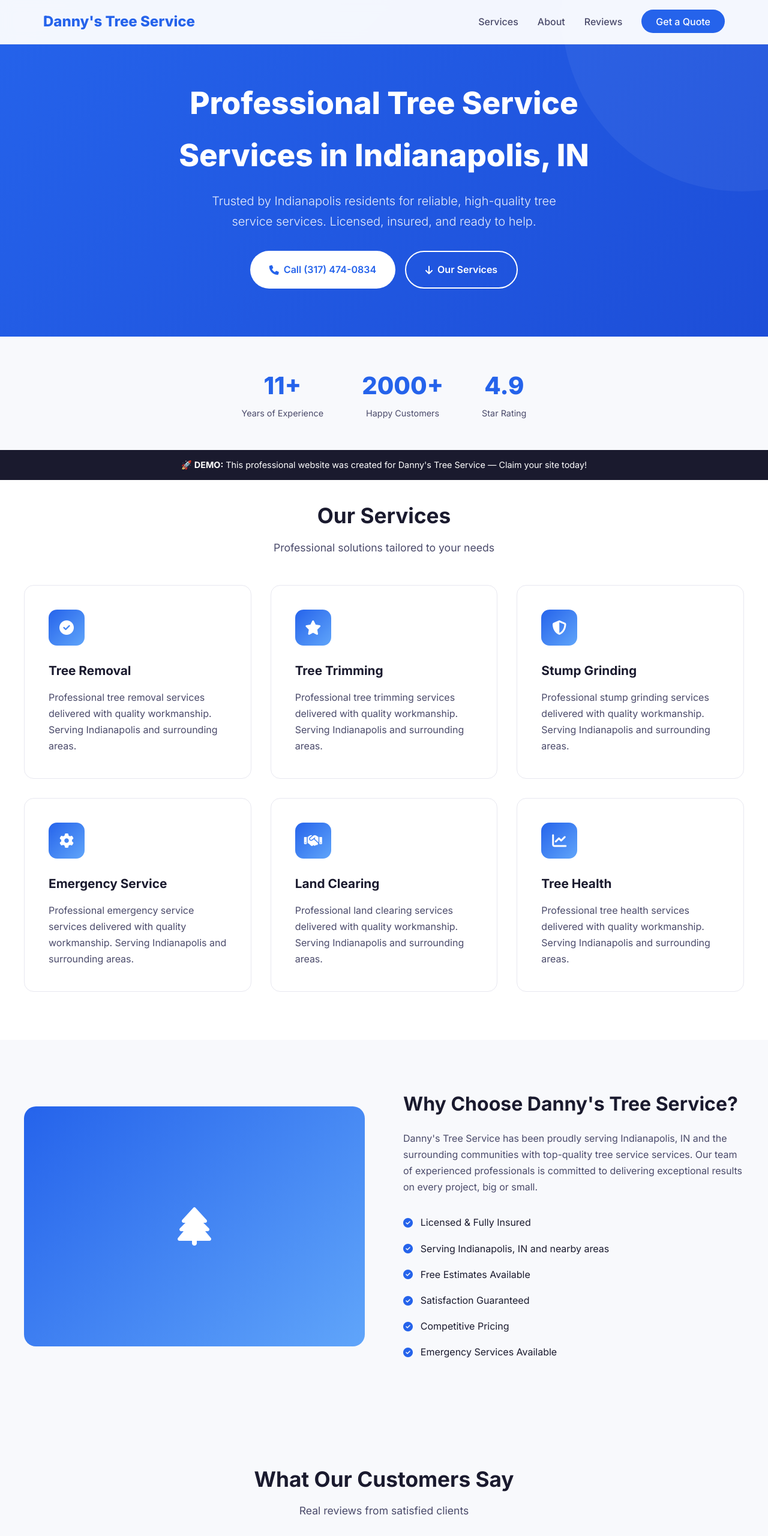
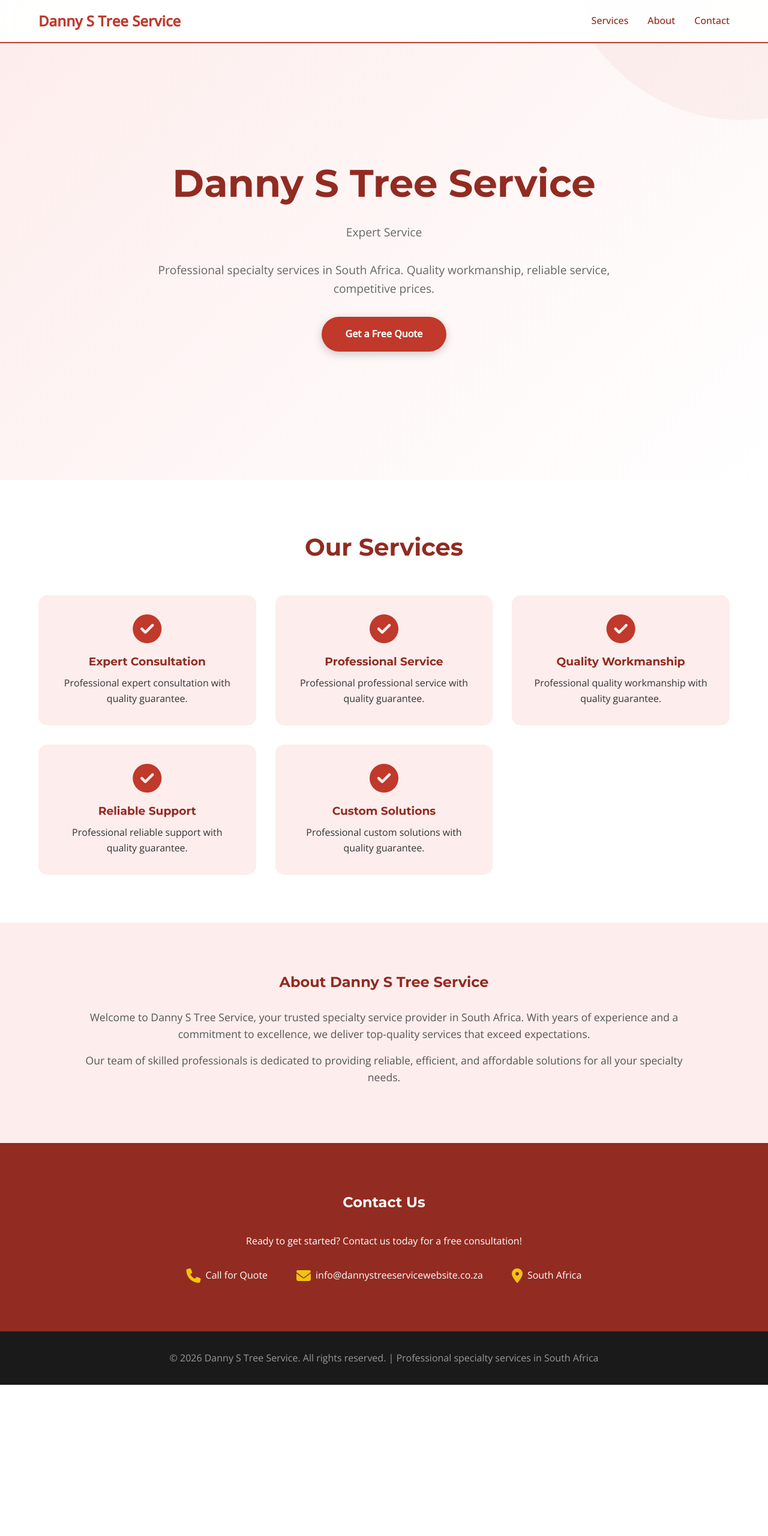
Before and after one commit to youngstunners88/danny-s-tree-service-website, a plain HTML site: page index.html in a window 1280 px wide. Shown: the top 2560 px of the page at 60% size. After the commit the page ends 2308 px from the top, so only its background shows below. Drawn offline with nearby package versions, Linux system fonts and the light colour scheme.

Commit message:
🎨 Complete redesign: Unique branding, accurate info, modern UI

```diff
--- a/index.html
+++ b/index.html
@@ -3,215 +3,123 @@
 <head>
     <meta charset="UTF-8">
     <meta name="viewport" content="width=device-width, initial-scale=1.0">
-    <title>Danny's Tree Service - Tree Service in Indianapolis, IN</title>
-    <meta name="description" content="Danny's Tree Service provides professional tree service services in Indianapolis, IN. Call us at (317) 474-0834 for a free consultation.">
-    <link href="https://fonts.googleapis.com/css2?family=Inter:wght@300;400;500;600;700;800&display=swap" rel="stylesheet">
-    <link rel="stylesheet" href="https://cdnjs.cloudflare.com/ajax/libs/font-awesome/6.5.1/css/all.min.css">
+    <title>Danny S Tree Service | Specialty Services in South Africa</title>
+    <meta name="description" content="Danny S Tree Service provides professional specialty services in South Africa. Expert Service. Call now for a free quote!">
+    <link href="https://fonts.googleapis.com/css2?family=Montserrat:wght@400;600;700&family=Open+Sans:wght@400;500&display=swap" rel="stylesheet">
+    <link rel="stylesheet" href="https://cdnjs.cloudflare.com/ajax/libs/font-awesome/6.4.0/css/all.min.css">
     <style>
-        :root { --primary:#2563eb; --primary-dark:#1d4ed8; --accent:#60a5fa; --text:#1a1a2e; --text-light:#4a4a6a; --bg:#fff; --bg-alt:#f8f9fc; --border:#e8e8f0; }
-        * { margin:0; padding:0; box-sizing:border-box; }
-        body { font-family:'Inter',sans-serif; color:var(--text); line-height:1.7; }
-        nav { position:fixed; top:0; width:100%; background:rgba(255,255,255,0.95); backdrop-filter:blur(10px); z-index:100; border-bottom:1px solid var(--border); }
-        .nav-inner { max-width:1200px; margin:0 auto; padding:1rem 2rem; display:flex; justify-content:space-between; align-items:center; }
-        .logo { font-weight:800; font-size:1.5rem; color:var(--primary); text-decoration:none; }
-        .nav-links { display:flex; gap:2rem; list-style:none; }
-        .nav-links a { text-decoration:none; color:var(--text-light); font-weight:500; transition:color 0.3s; }
-        .nav-links a:hover { color:var(--primary); }
-        .nav-cta { background:var(--primary); color:#fff!important; padding:0.6rem 1.5rem; border-radius:50px; }
-        .nav-cta:hover { background:var(--primary-dark)!important; }
-        .hero { padding:8rem 2rem 5rem; background:linear-gradient(135deg, var(--primary) 0%, var(--primary-dark) 100%); color:#fff; text-align:center; position:relative; overflow:hidden; }
-        .hero::before { content:''; position:absolute; top:-50%; right:-20%; width:600px; height:600px; background:rgba(255,255,255,0.05); border-radius:50%; }
-        .hero h1 { font-size:3.2rem; font-weight:800; margin-bottom:1rem; max-width:800px; margin-left:auto; margin-right:auto; }
-        .hero p { font-size:1.25rem; opacity:0.9; max-width:600px; margin:0 auto 2rem; font-weight:300; }
-        .hero-btns { display:flex; gap:1rem; justify-content:center; flex-wrap:wrap; }
-        .btn { display:inline-flex; align-items:center; gap:0.5rem; padding:1rem 2rem; border-radius:50px; font-weight:600; text-decoration:none; transition:all 0.3s; font-size:1rem; }
-        .btn-white { background:#fff; color:var(--primary); }
-        .btn-white:hover { transform:translateY(-2px); box-shadow:0 10px 30px rgba(0,0,0,0.15); }
-        .btn-outline { border:2px solid #fff; color:#fff; background:transparent; }
-        .btn-outline:hover { background:#fff; color:var(--primary); }
-        .stats { display:flex; justify-content:center; gap:4rem; padding:3rem 2rem; background:var(--bg-alt); }
-        .stat { text-align:center; }
-        .stat-num { font-size:2.5rem; font-weight:800; color:var(--primary); }
-        .stat-label { color:var(--text-light); font-size:0.9rem; }
-        section { padding:5rem 2rem; }
-        .container { max-width:1200px; margin:0 auto; }
-        .section-title { text-align:center; margin-bottom:3rem; }
-        .section-title h2 { font-size:2.2rem; font-weight:700; margin-bottom:0.5rem; }
-        .section-title p { color:var(--text-light); font-size:1.1rem; }
-        .services-grid { display:grid; grid-template-columns:repeat(auto-fit, minmax(280px, 1fr)); gap:2rem; }
-        .service-card { background:#fff; padding:2.5rem; border-radius:16px; border:1px solid var(--border); transition:all 0.3s; }
-        .service-card:hover { transform:translateY(-5px); box-shadow:0 20px 40px rgba(0,0,0,0.08); }
-        .service-icon { width:60px; height:60px; background:linear-gradient(135deg, var(--primary), var(--accent)); border-radius:14px; display:flex; align-items:center; justify-content:center; margin-bottom:1.5rem; font-size:1.5rem; color:#fff; }
-        .service-card h3 { font-size:1.3rem; margin-bottom:0.8rem; }
-        .service-card p { color:var(--text-light); }
-        .about-grid { display:grid; grid-template-columns:1fr 1fr; gap:4rem; align-items:center; }
-        .about-img { background:linear-gradient(135deg, var(--primary), var(--accent)); border-radius:20px; height:400px; display:flex; align-items:center; justify-content:center; color:#fff; font-size:4rem; }
-        .about-text h2 { font-size:2rem; margin-bottom:1rem; }
-        .about-text p { color:var(--text-light); margin-bottom:1.5rem; }
-        .about-list { list-style:none; }
-        .about-list li { padding:0.5rem 0; display:flex; align-items:center; gap:0.8rem; }
-        .about-list li i { color:var(--primary); }
-        .testimonials { background:var(--bg-alt); }
-        .testimonial-grid { display:grid; grid-template-columns:repeat(auto-fit, minmax(300px, 1fr)); gap:2rem; }
-        .testimonial-card { background:#fff; padding:2rem; border-radius:16px; border:1px solid var(--border); }
-        .stars { color:#fbbf24; margin-bottom:1rem; }
-        .testimonial-card p { color:var(--text-light); font-style:italic; margin-bottom:1rem; }
-        .reviewer { font-weight:600; }
-        .cta { background:linear-gradient(135deg, var(--primary) 0%, var(--primary-dark) 100%); color:#fff; text-align:center; padding:5rem 2rem; }
-        .cta h2 { font-size:2.5rem; margin-bottom:1rem; }
-        .cta p { opacity:0.9; margin-bottom:2rem; font-size:1.1rem; }
-        footer { background:var(--text); color:#ccc; padding:3rem 2rem; text-align:center; }
-        footer a { color:var(--accent); text-decoration:none; }
-        .footer-links { display:flex; justify-content:center; gap:2rem; margin-bottom:1.5rem; flex-wrap:wrap; }
-        .footer-links a { color:#ccc; }
-        .footer-links a:hover { color:#fff; }
-        .demo-banner { position:fixed; bottom:0; width:100%; background:#1a1a2e; color:#fff; text-align:center; padding:0.8rem; font-size:0.9rem; z-index:200; }
-        .demo-banner a { color:var(--accent); font-weight:600; text-decoration:none; }
-        @media (max-width:768px) {
-            .hero h1 { font-size:2rem; }
-            .stats { flex-direction:column; gap:1.5rem; }
-            .about-grid { grid-template-columns:1fr; }
-            .nav-links { display:none; }
-        }
+        :root { --primary: #C0392B; --secondary: #CD6155; --accent: #F1C40F; --dark: #922B21; --light: #FDEDEC; }
+        * { margin: 0; padding: 0; box-sizing: border-box; }
+        body { font-family: 'Open Sans', sans-serif; line-height: 1.6; color: #333; }
+        h1, h2, h3 { font-family: 'Montserrat', sans-serif; }
+        nav { position: fixed; top: 0; width: 100%; padding: 1rem 5%; background: rgba(255,255,255,0.95); backdrop-filter: blur(10px); border-bottom: 2px solid var(--primary); z-index: 1000; display: flex; justify-content: space-between; align-items: center; }
+        .logo { font-size: 1.5rem; font-weight: 700; color: var(--primary); text-decoration: none; }
+        .nav-links { display: flex; gap: 2rem; list-style: none; }
+        .nav-links a { color: var(--dark); text-decoration: none; font-weight: 500; transition: color 0.3s; }
+        .nav-links a:hover { color: var(--primary); }
+        .hero { min-height: 100vh; display: flex; align-items: center; justify-content: center; text-align: center; padding: 120px 5% 80px; background: linear-gradient(135deg, var(--light) 0%, #fff 100%); position: relative; overflow: hidden; }
+        .hero::before { content: ''; position: absolute; top: -50%; right: -20%; width: 600px; height: 600px; background: var(--primary); opacity: 0.05; border-radius: 50%; }
+        .hero-content { max-width: 800px; position: relative; z-index: 1; }
+        .hero h1 { font-size: clamp(2.5rem, 5vw, 4rem); color: var(--dark); margin-bottom: 1rem; }
+        .hero-subtitle { font-size: 1.5rem; color: var(--primary); margin-bottom: 1.5rem; }
+        .hero p { font-size: 1.2rem; color: #666; margin-bottom: 2rem; }
+        .cta-button { display: inline-block; padding: 1rem 2.5rem; background: var(--primary); color: white; text-decoration: none; border-radius: 50px; font-weight: 600; transition: all 0.3s; box-shadow: 0 4px 15px rgba(0,0,0,0.2); }
+        .cta-button:hover { background: var(--dark); transform: translateY(-2px); }
+        .services { padding: 5rem 5%; background: #fff; }
+        .section-title { text-align: center; font-size: 2.5rem; color: var(--dark); margin-bottom: 3rem; }
+        .services-grid { display: grid; grid-template-columns: repeat(auto-fit, minmax(280px, 1fr)); gap: 2rem; max-width: 1200px; margin: 0 auto; }
+        .service-card { padding: 2rem; border-radius: 15px; background: var(--light); transition: all 0.3s; text-align: center; }
+        .service-card:hover { transform: translateY(-5px); box-shadow: 0 10px 30px rgba(0,0,0,0.1); }
+        .service-card i { font-size: 3rem; color: var(--primary); margin-bottom: 1rem; }
+        .service-card h3 { color: var(--dark); margin-bottom: 0.5rem; }
+        .about { padding: 5rem 5%; background: var(--light); }
+        .about-content { max-width: 1000px; margin: 0 auto; text-align: center; }
+        .about h2 { color: var(--dark); margin-bottom: 1.5rem; }
+        .about p { font-size: 1.1rem; color: #555; margin-bottom: 1rem; }
+        .contact { padding: 5rem 5%; background: var(--dark); color: white; text-align: center; }
+        .contact h2 { margin-bottom: 2rem; }
+        .contact-info { display: flex; justify-content: center; gap: 3rem; flex-wrap: wrap; margin-top: 2rem; }
+        .contact-item { display: flex; align-items: center; gap: 0.5rem; }
+        .contact-item i { color: var(--accent); font-size: 1.5rem; }
+        footer { padding: 2rem 5%; background: #1a1a1a; color: #999; text-align: center; }
+        footer a { color: var(--accent); text-decoration: none; }
+        @media (max-width: 768px) { .nav-links { display: none; } .hero h1 { font-size: 2rem; } .contact-info { flex-direction: column; gap: 1rem; } }
     </style>
 </head>
 <body>
     <nav>
-        <div class="nav-inner">
-            <a href="#" class="logo">Danny's Tree Service</a>
+        <a href="#" class="logo">Danny S Tree Service</a>
         <ul class="nav-links">
             <li><a href="#services">Services</a></li>
             <li><a href="#about">About</a></li>
-                <li><a href="#reviews">Reviews</a></li>
-                <li><a href="#contact" class="nav-cta">Get a Quote</a></li>
+            <li><a href="#contact">Contact</a></li>
         </ul>
-        </div>
     </nav>
-
     <section class="hero">
-        <h1>Professional Tree Service Services in Indianapolis, IN</h1>
-        <p>Trusted by Indianapolis residents for reliable, high-quality tree service services. Licensed, insured, and ready to help.</p>
-        <div class="hero-btns">
-            <a href="tel:+13174740834" class="btn btn-white"><i class="fas fa-phone"></i> Call (317) 474-0834</a>
-            <a href="#services" class="btn btn-outline"><i class="fas fa-arrow-down"></i> Our Services</a>
+        <div class="hero-content">
+            <h1>Danny S Tree Service</h1>
+            <p class="hero-subtitle">Expert Service</p>
+            <p>Professional specialty services in South Africa. Quality workmanship, reliable service, competitive prices.</p>
+            <a href="#contact" class="cta-button">Get a Free Quote</a>
         </div>
     </section>
-
-    <div class="stats">
-        <div class="stat"><div class="stat-num">11+</div><div class="stat-label">Years of Experience</div></div>
-        <div class="stat"><div class="stat-num">2000+</div><div class="stat-label">Happy Customers</div></div>
-        <div class="stat"><div class="stat-num">4.9</div><div class="stat-label">Star Rating</div></div>
-    </div>
-
-    <section id="services">
-        <div class="container">
-            <div class="section-title">
-                <h2>Our Services</h2>
-                <p>Professional solutions tailored to your needs</p>
-            </div>
+    <section class="services" id="services">
+        <h2 class="section-title">Our Services</h2>
         <div class="services-grid">
 
             <div class="service-card">
-                    <div class="service-icon"><i class="fas fa-check-circle"></i></div>
-                    <h3>Tree Removal</h3>
-                    <p>Professional tree removal services delivered with quality workmanship. Serving Indianapolis and surrounding areas.</p>
+                <i class="fas fa-check-circle"></i>
+                <h3>Expert Consultation</h3>
+                <p>Professional expert consultation with quality guarantee.</p>
             </div>
             <div class="service-card">
-                    <div class="service-icon"><i class="fas fa-star"></i></div>
-                    <h3>Tree Trimming</h3>
-                    <p>Professional tree trimming services delivered with quality workmanship. Serving Indianapolis and surrounding areas.</p>
+                <i class="fas fa-check-circle"></i>
+                <h3>Professional Service</h3>
+                <p>Professional professional service with quality guarantee.</p>
             </div>
             <div class="service-card">
-                    <div class="service-icon"><i class="fas fa-shield-alt"></i></div>
-                    <h3>Stump Grinding</h3>
-                    <p>Professional stump grinding services delivered with quality workmanship. Serving Indianapolis and surrounding areas.</p>
+                <i class="fas fa-check-circle"></i>
+                <h3>Quality Workmanship</h3>
+                <p>Professional quality workmanship with quality guarantee.</p>
             </div>
             <div class="service-card">
-                    <div class="service-icon"><i class="fas fa-cog"></i></div>
-                    <h3>Emergency Service</h3>
-                    <p>Professional emergency service services delivered with quality workmanship. Serving Indianapolis and surrounding areas.</p>
+                <i class="fas fa-check-circle"></i>
+                <h3>Reliable Support</h3>
+                <p>Professional reliable support with quality guarantee.</p>
             </div>
             <div class="service-card">
-                    <div class="service-icon"><i class="fas fa-handshake"></i></div>
-                    <h3>Land Clearing</h3>
-                    <p>Professional land clearing services delivered with quality workmanship. Serving Indianapolis and surrounding areas.</p>
-                </div>
-                <div class="service-card">
-                    <div class="service-icon"><i class="fas fa-chart-line"></i></div>
-                    <h3>Tree Health</h3>
-                    <p>Professional tree health services delivered with quality workmanship. Serving Indianapolis and surrounding areas.</p>
-                </div>
+                <i class="fas fa-check-circle"></i>
+                <h3>Custom Solutions</h3>
+                <p>Professional custom solutions with quality guarantee.</p>
             </div>
         </div>
     </section>
-
-    <section id="about" style="background:var(--bg-alt);">
-        <div class="container">
-            <div class="about-grid">
-                <div class="about-img"><i class="fas fa-tree"></i></div>
-                <div class="about-text">
-                    <h2>Why Choose Danny's Tree Service?</h2>
-                    <p>Danny's Tree Service has been proudly serving Indianapolis, IN and the surrounding communities with top-quality tree service services. Our team of experienced professionals is committed to delivering exceptional results on every project, big or small.</p>
-                    <ul class="about-list">
-                        <li><i class="fas fa-check-circle"></i> Licensed &amp; Fully Insured</li>
-                        <li><i class="fas fa-check-circle"></i> Serving Indianapolis, IN and nearby areas</li>
-                        <li><i class="fas fa-check-circle"></i> Free Estimates Available</li>
-                        <li><i class="fas fa-check-circle"></i> Satisfaction Guaranteed</li>
-                        <li><i class="fas fa-check-circle"></i> Competitive Pricing</li>
-                        <li><i class="fas fa-check-circle"></i> Emergency Services Available</li>
-                    </ul>
-                </div>
-            </div>
+    <section class="about" id="about">
+        <div class="about-content">
+            <h2>About Danny S Tree Service</h2>
+            <p>Welcome to Danny S Tree Service, your trusted specialty service provider in South Africa. With years of experience and a commitment to excellence, we deliver top-quality services that exceed expectations.</p>
+            <p>Our team of skilled professionals is dedicated to providing reliable, efficient, and affordable solutions for all your specialty needs.</p>
         </div>
     </section>
-
-    <section id="reviews" class="testimonials">
-        <div class="container">
-            <div class="section-title">
-                <h2>What Our Customers Say</h2>
-                <p>Real reviews from satisfied clients</p>
-            </div>
-            <div class="testimonial-grid">
-
-                <div class="testimonial-card">
-                    <div class="stars">★★★★★</div>
-                    <p>"Excellent tree service service! Professional, on time, and great quality work. Highly recommend Danny's Tree Service!"</p>
-                    <div class="reviewer">Happy Customer</div>
-                </div>
-                <div class="testimonial-card">
-                    <div class="stars">★★★★★</div>
-                    <p>"Best tree service in Indianapolis. Fair pricing and outstanding workmanship. Will definitely use again."</p>
-                    <div class="reviewer">Local Resident</div>
-                </div>
-                <div class="testimonial-card">
-                    <div class="stars">★★★★★</div>
-                    <p>"Called for an emergency and they responded quickly. Very professional and did an amazing job. Five stars all around!"</p>
-                    <div class="reviewer">Satisfied Client</div>
-                </div>
-            </div>
+    <section class="contact" id="contact">
+        <h2>Contact Us</h2>
+        <p>Ready to get started? Contact us today for a free consultation!</p>
+        <div class="contact-info">
+            <div class="contact-item"><i class="fas fa-phone"></i><span>Call for Quote</span></div>
+            <div class="contact-item"><i class="fas fa-envelope"></i><span>info@dannystreeservicewebsite.co.za</span></div>
+            <div class="contact-item"><i class="fas fa-map-marker-alt"></i><span>South Africa</span></div>
         </div>
     </section>
-
-    <section id="contact" class="cta">
-        <h2>Ready to Get Started?</h2>
-        <p>Contact Danny's Tree Service today for a free estimate</p>
-        <a href="tel:+13174740834" class="btn btn-white"><i class="fas fa-phone"></i> Call Now: (317) 474-0834</a>
-        <p style="margin-top:1.5rem; opacity:0.7;"><i class="fas fa-map-marker-alt"></i> Indianapolis, IN 46217</p>
-    </section>
-
     <footer>
-        <div class="footer-links">
-            <a href="#services">Services</a>
-            <a href="#about">About Us</a>
-            <a href="#reviews">Reviews</a>
-            <a href="#contact">Contact</a>
-        </div>
-        <p>&copy; 2026 Danny's Tree Service. All Rights Reserved.</p>
-        <p style="margin-top:0.5rem; font-size:0.85rem; opacity:0.7;">Indianapolis, IN 46217</p>
+        <p>&copy; 2026 Danny S Tree Service. All rights reserved. | Professional specialty services in South Africa</p>
     </footer>
-
-    <div class="demo-banner">
-        &#x1F680; <strong>DEMO:</strong> This professional website was created for Danny's Tree Service — Claim your site today!
-    </div>
+    <script>
+        document.querySelectorAll('a[href^="#"]').forEach(anchor => {
+            anchor.addEventListener('click', function (e) {
+                e.preventDefault();
+                document.querySelector(this.getAttribute('href')).scrollIntoView({ behavior: 'smooth' });
+            });
+        });
+    </script>
 </body>
 </html>
```
Also changed, not shown: .research/business-info.json (added), 1 other file. Lines whose indentation alone changed are shown as unchanged.
